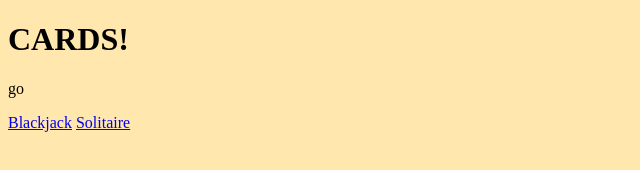
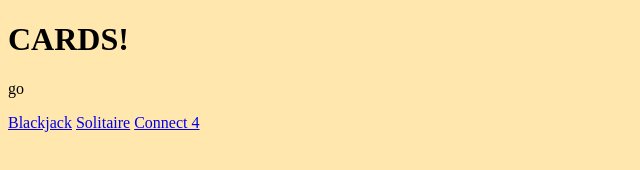
Before and after one commit to Koldenblue/blackjack, a plain HTML site: page index.html in a window 1280 px wide. Shown: the full height of the page, 0-640 px from the left. Drawn offline with Linux system fonts and the light colour scheme.

Commit message:
updated link to connect 4

```diff
--- a/index.html
+++ b/index.html
@@ -11,6 +11,7 @@
       <p id='test'>go</p>
       <a href='blackjack.html' target="_blank">Blackjack</a>
       <a href='solitaire.html' target="_blank">Solitaire</a>
+      <a href='connect-4.html' target="_blank">Connect 4</a>
       <p id='player0'></p>
       <p id='player1'></p>
       <p id='player2'></p>
```
